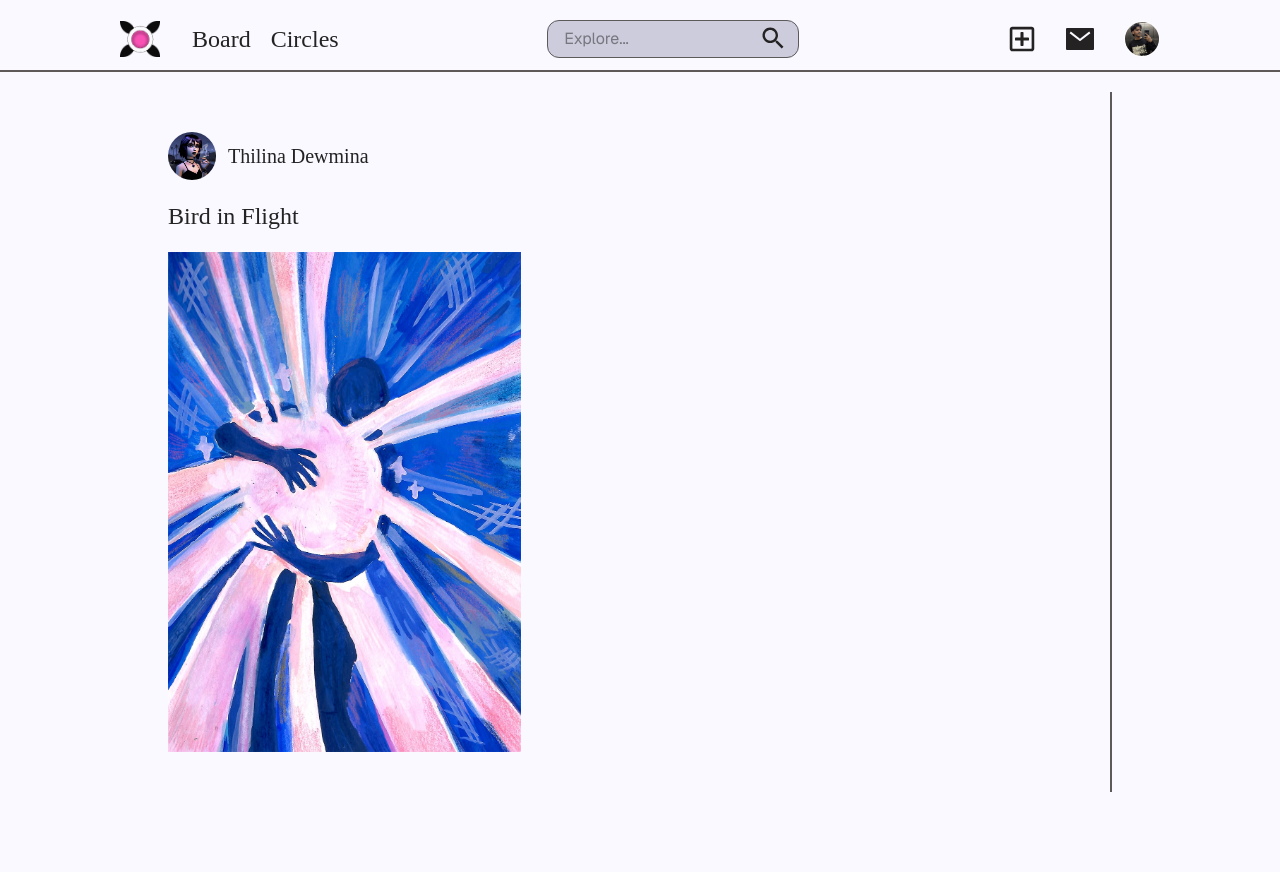
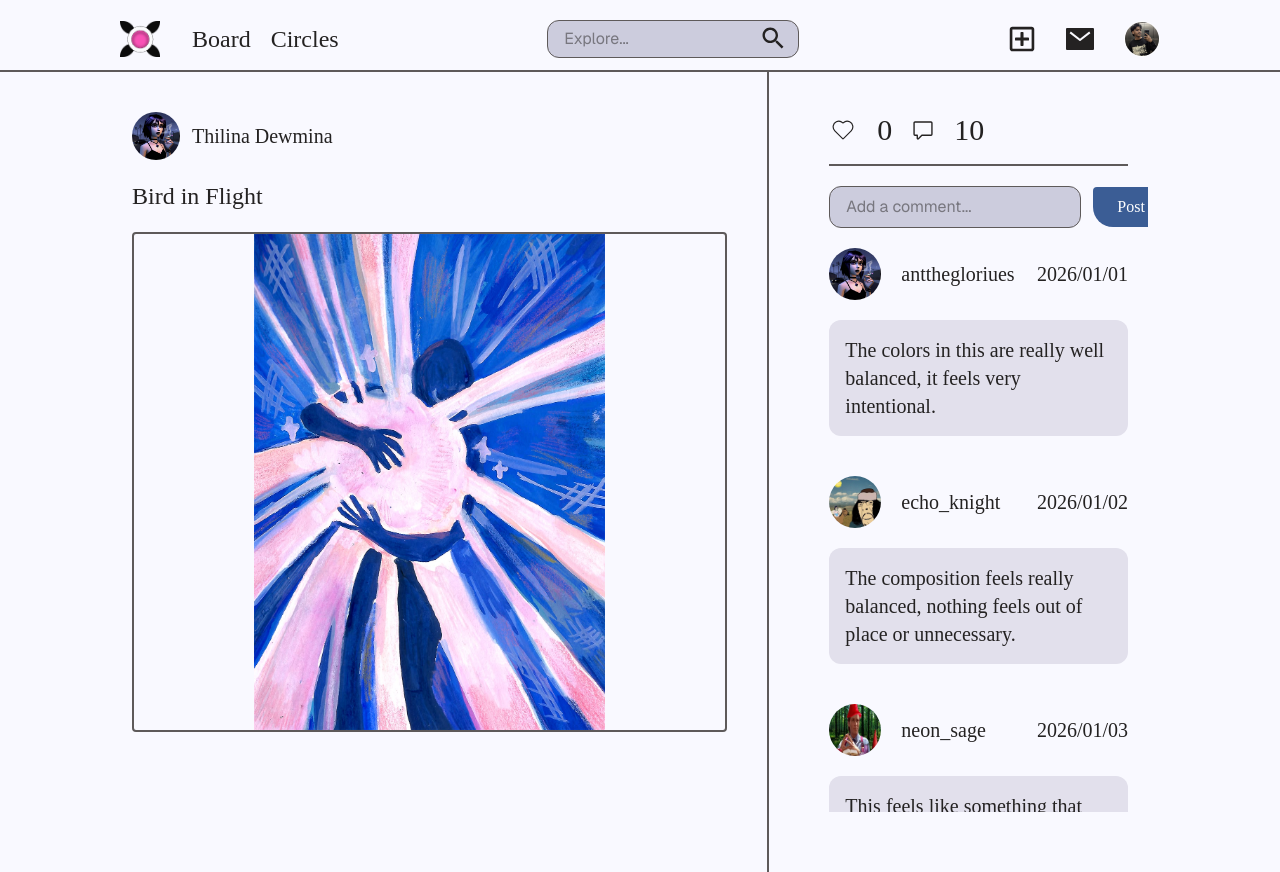
Before and after one commit to thethilina/bird-park, a Next.js app: page /1 in a window 1280 px wide. Before the commit the page ends 800 px from the top, so only its background shows below. Built offline with nearby package versions, Linux system fonts and the light colour scheme; a web font is replaced by a local one.

Commit message:
art view finished

```diff
--- /dev/null
+++ b/TestDataBase/commentData.ts
@@ -0,0 +1,73 @@
+export interface Comment {
+  id: number;
+  userId: number;
+  artid: number;
+  date: string;
+  comment: string;
+}
+
+const users = [1, 2, 4, 5, 6, 7, 8, 9, 10];
+
+const sampleComments = [
+  // short
+  "This hits different.",
+  "Love the vibe here.",
+  "Feels emotional.",
+  "Nice composition.",
+  "Very creative.",
+
+  // medium
+  "The colors in this are really well balanced, it feels very intentional.",
+  "I like how this piece creates a mood without being too obvious about it.",
+  "There’s something really calming but also slightly unsettling here.",
+  "This feels like a moment frozen in time, really well done.",
+  "The lighting and shadows work together perfectly in this one.",
+
+  // longer / more human
+  "I don’t fully understand what this is trying to say, but I can definitely feel something from it and that’s what makes it interesting.",
+  "This reminds me of something I’ve seen in a dream before, it has that strange familiar feeling that’s hard to explain.",
+  "The way you handled the colors and spacing here makes the whole piece feel very intentional and controlled, not random at all.",
+  "There’s a quiet intensity in this that makes me stop and look at it longer than I expected.",
+  "I feel like this piece is telling a story but leaving enough out for the viewer to fill in the gaps themselves.",
+  "At first glance it looks simple, but the more I look at it the more details start to stand out.",
+  "This has a very cinematic feel to it, like it could be a frame from a much bigger story.",
+  "The composition feels really balanced, nothing feels out of place or unnecessary.",
+  "I like how this doesn’t try too hard but still manages to feel meaningful.",
+  "There’s something slightly uncomfortable about this and I think that’s what makes it memorable.",
+  "This gives off a very introspective feeling, like it’s meant to be experienced slowly.",
+  "It feels like there’s a deeper layer here that isn’t immediately obvious.",
+  "I appreciate how this doesn’t follow a typical style and still works really well.",
+  "This would look amazing as a large print, it has that kind of presence.",
+  "There’s a rawness to this that makes it feel more honest.",
+  "I like how the details don’t overwhelm the overall composition.",
+  "This piece feels very personal, like it came from a real place.",
+  "The more I look at it, the more it grows on me.",
+  "It’s subtle, but that’s exactly why it works.",
+  "This has a really strong atmosphere, almost like you can feel it.",
+  "I like how this leaves space for interpretation instead of forcing meaning.",
+  "It’s not loud, but it still manages to stand out.",
+  "There’s a really nice flow to how everything is arranged here.",
+  "This feels like something that would stay in your mind for a while.",
+  "I think the simplicity here is actually its biggest strength.",
+  "It has a kind of quiet confidence to it.",
+  "The visual balance here is really satisfying to look at.",
+  "This feels very intentional, nothing looks accidental.",
+  "I like how it doesn’t rely on too many elements to make an impact.",
+  "There’s something about this that feels very real and grounded."
+];
+
+let idCounter = 1;
+
+export const commentData: Comment[] = Array.from({ length: 20 }).flatMap((_, artIndex) => {
+  const artid = artIndex + 1;
+
+  const shuffledUsers = [...users].sort(() => 0.5 - Math.random());
+
+  return Array.from({ length: 5 }).map((__, i) => ({
+    id: idCounter++,
+    userId: shuffledUsers[i % shuffledUsers.length],
+    artid,
+    date: `2026/01/${String((i % 28) + 1).padStart(2, "0")}`,
+    comment: sampleComments[Math.floor(Math.random() * sampleComments.length)]
+  }));
+});
--- a/app/[ArtId]/page.tsx
+++ b/app/[ArtId]/page.tsx
@@ -3,22 +3,23 @@ import usersData from "@/TestDataBase/usersdata";
 import Image from "next/image";
 import { FaHeart } from "react-icons/fa";
 import { CiHeart } from "react-icons/ci";
-import { BiCommentDetail } from "react-icons/bi";
-
+import { GoComment } from "react-icons/go";
+import { commentData } from "@/TestDataBase/commentData";
+import Coment from "@/public/components/Tn/Coment";
 
 interface Props {
-  params: Promise<{ ArtId: string }>;
+  params: Promise<{ ArtId: any }>;
 }
 
 export default async function Page({ params }: Props) {
   const { ArtId } = await params;
 
   return (
-    <div className="flex   gap-x-10  xl:mx-30 lg:mx-10 pt-5 justify-center  px-2 ">
+    <div className="lg:flex  min-h-screen  px-3   gap-x-10  xl:mx-30 lg:mx-10  justify-center   ">
 
     {/** left div */}
 
-    <div className="flex-1  border-r-2   p-10  border-(--border)   flex flex-col gap-y-5">
+    <div className="flex-1 lg:border-r-2  lg:pr-10 py-3  lg:py-10  border-(--border) gap-y-2  flex flex-col lg:gap-y-5">
       {feedDatabase.map((item) => {
         if (item.id === ArtId) {
           const user = usersData.find((u) => u.id === item.userId);
@@ -27,7 +28,7 @@ export default async function Page({ params }: Props) {
 
               {/** user avatar and name and collection */}
               <div className="flex items-center lg:text-xl gap-x-3">
-                <Image src={user?.avatar as any} alt={user?.fullName as string} className="w-12 h-12 rounded-full" width={48} height={48} />
+                <Image src={user?.avatar as any} alt={user?.fullName as string} className="w-10 h-10 lg:w-12 lg:h-12 rounded-full" width={48} height={48} />
                 <span>{user?.fullName}</span>
               </div>
 
@@ -35,18 +36,30 @@ export default async function Page({ params }: Props) {
               <h1 className="lg:text-2xl">{item.title}</h1>
 
               {/** art image */}
-              {item.image && (
-<div className="relative w-full max-h-[calc(100vh-300px)] aspect-square md:aspect-video">
-  <Image
-    src={item.image}
+{item.image && ( <div>
+    <div className="w-full border-(--border)  block lg:hidden border-2 rounded-sm  " >
+    <img
+      src={typeof item.image === 'string' ? item.image : (item.image as any).src}
       alt={item.title}
-    fill
-    priority
-    className="object-contain object-left"
+      className="w-full  h-full object-contain object-center"
+      style={{
+        backgroundColor: "transparent",
+        borderRadius: "0px"
+      }}
     />
   </div>
-)}
-              </>
+  <div className="w-full border-(--border)  lg:block hidden border-2 rounded-sm  " style={{height: "calc(100vh - 300px)" }}>
+    <img
+      src={typeof item.image === 'string' ? item.image : (item.image as any).src}
+      alt={item.title}
+      className="w-full  h-full object-contain object-center"
+      style={{
+        backgroundColor: "transparent",
+        borderRadius: "0px"
+      }}
+    />
+  </div></div>
+)}       </>
           );
         }
         return null;
@@ -55,12 +68,59 @@ export default async function Page({ params }: Props) {
 
   {/* right div */}
 
-    <div>
+<div
+  className="lg:my-10 lg:w-1/3 lg:px-5 rounded-sm overflow-y-auto   bg-(--color-background) dark:bg-(--background)
+             [&::-webkit-scrollbar]:hidden [-ms-overflow-style:none] [scrollbar-width:none]"
+  style={{ height: "calc(100vh - 100px)" }}
+>
+  {feedDatabase.map((item) => {
+    if (item.id === ArtId) {
+      const user = usersData.find((u) => u.id === item.userId);
 
-     {/** */}
+      return (
+        <div key={item.id} className="flex flex-col">
 
+          {/** Header */}
+          <div className="lg:sticky top-0  bg-(--color-background) dark:bg-(--background) w-auto z-99 ">
+          <div className="   flex lg:gap-x-5 gap-x-2 items-center border-(--border) lg:pb-4 pb-2 border-b-2">
+            <CiHeart className="size-5 lg:size-7" />
+            <span className="text-xl lg:text-3xl">{item.heartCount}</span>
+            <GoComment className=" lg:size-5.5" />
+            <span className="text-xl lg:text-3xl">10</span>
+          </div>
+
+          {/** Comment Input */}
+          <div className="flex items-center gap-x-3 mt-5 mb-5">
+            <input
+              placeholder="Add a comment..."
+              type="text"
+              className="flex-1 font-sans bg-(--colorbg) dark:bg-(--colorbgdark) border border-(--border) dark:border-(--borderdark) rounded-xl py-2 px-4 outline-none focus:ring-1 focus:ring-blue-500"
+            />
+            <button className="px-6 py-2 bg-[#3B5D95] text-white font-medium rounded-[4px_20px_20px_20px] hover:bg-[#2e4a7a] transition-colors whitespace-nowrap">
+              Post
+            </button>
+          </div>
+          </div>
+
+          {/** Comments list */}
+          <div className="space-y-5 lg:space-y-10">
+            {commentData.map((comment) => {
+              if (comment.artid === parseInt(item.id as string)) {
+                const commentUser = usersData.find((u) => u.id === comment.userId);
+                return (
+                  <Coment key={comment.id} comment={comment} user={commentUser} />
+                );
+              }
+              return null;
+            })}
           </div>
 
         </div>
       );
     }
+    return null;
+  })}
+</div>
+  </div>
+  );
+}
--- a/app/globals.css
+++ b/app/globals.css
@@ -47,3 +47,26 @@ body {
 .bgclr{
   background-color: #DFDEEF;
 }
+
+.minimal-scrollbar {
+  scrollbar-width: thin;
+  scrollbar-color: color-mix(in srgb, var(--border) 45%, transparent) transparent;
+}
+
+.minimal-scrollbar::-webkit-scrollbar {
+  width: 6px;
+}
+
+.minimal-scrollbar::-webkit-scrollbar-track {
+  background: transparent;
+}
+
+.minimal-scrollbar::-webkit-scrollbar-thumb {
+  background: color-mix(in srgb, var(--border) 38%, transparent);
+  border-radius: 9999px;
+  border: 1px solid transparent;
+}
+
+.minimal-scrollbar::-webkit-scrollbar-thumb:hover {
+  background: color-mix(in srgb, var(--border) 58%, transparent);
+}
--- a/app/layout.tsx
+++ b/app/layout.tsx
@@ -38,6 +38,7 @@ export default function RootLayout({
 
           <div className="flex-1">
             <NavBar />
+
             {children}
           </div>
         </div>
--- a/public/components/NavBar.tsx
+++ b/public/components/NavBar.tsx
@@ -12,7 +12,7 @@ import Link from "next/link";
 function NavBar() {
   return (
 
-    <nav className="sticky z-100 px-5  py-1  lg:px-10 xl:px-30 bg-(--color-background) dark:bg-(--background)  border-(--border)  lg:pt-5  w-full top-0 border-b-2   lg:py-3   flex items-center justify-between ">
+    <nav className="sticky  z-100 px-5  py-1  lg:px-10 xl:px-30 bg-(--color-background) dark:bg-(--background)  border-(--border)  lg:pt-5  w-full top-0 border-b-2   lg:py-3   flex items-center justify-between ">
 
 
     {/** right side */}
--- /dev/null
+++ b/public/components/Tn/Coment.tsx
@@ -0,0 +1,26 @@
+import React from 'react'
+import Image from 'next/image'
+
+
+
+function Coment({ comment , user }: any) {
+  return (
+    <div className=' space-y-3 lg:space-y-5 '>
+
+    <div className='flex w-full justify-between items-center lg:text-xl'>
+
+    <div className='flex gap-x-3 lg:gap-x-5 items-center lg:text-xl'>
+    <Image src={user?.avatar} alt="User's avatar" className='rounded-full h-8 w-8 lg:h-13 lg:w-13' />
+    <h1>{user.username}</h1>
+    </div>
+
+    <p>{comment?.date}</p>
+    </div>
+
+    <h1 className='lg:text-xl dark:bg-[#0F0E17] bg-[#e2e0ec] p-2 lg:p-4 rounded-xl'>{comment?.comment}</h1>
+
+    </div>
+  )
+}
+
+export default Coment
```
Lines whose indentation alone changed are shown as unchanged.
